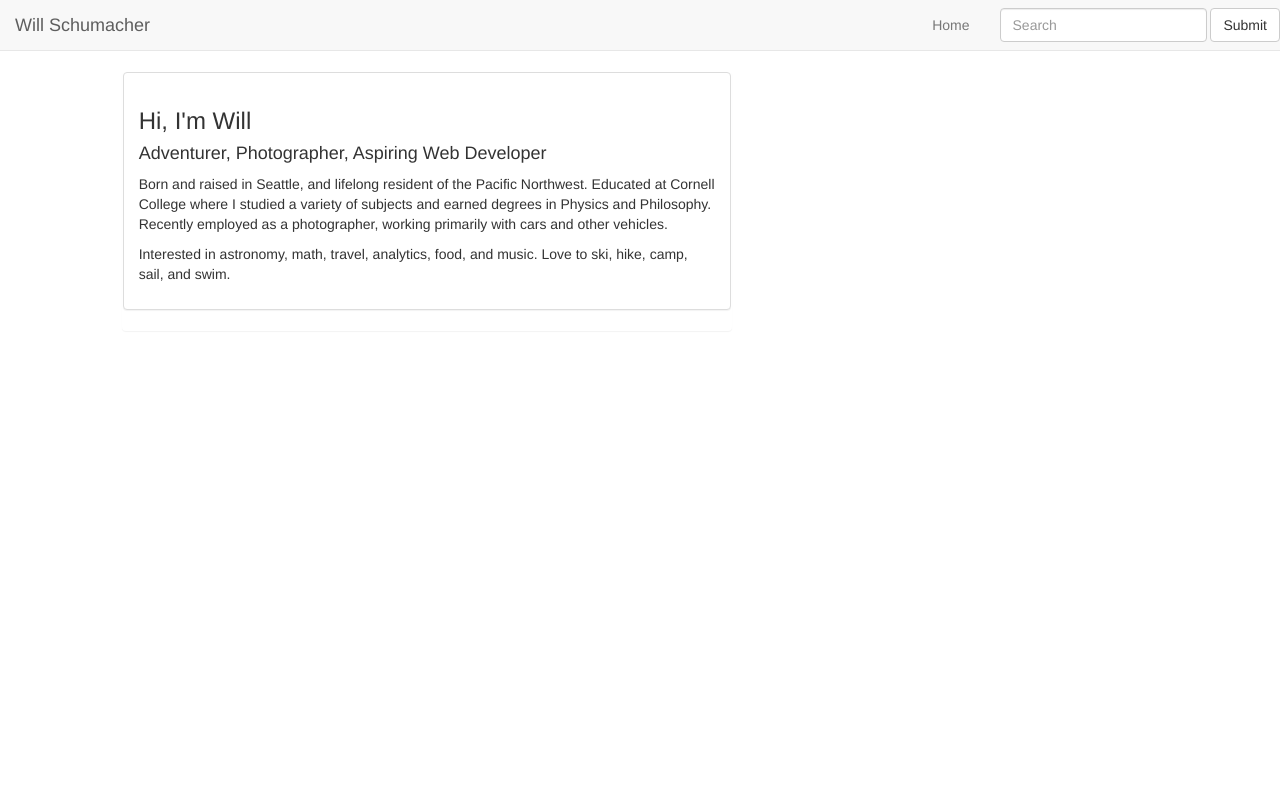
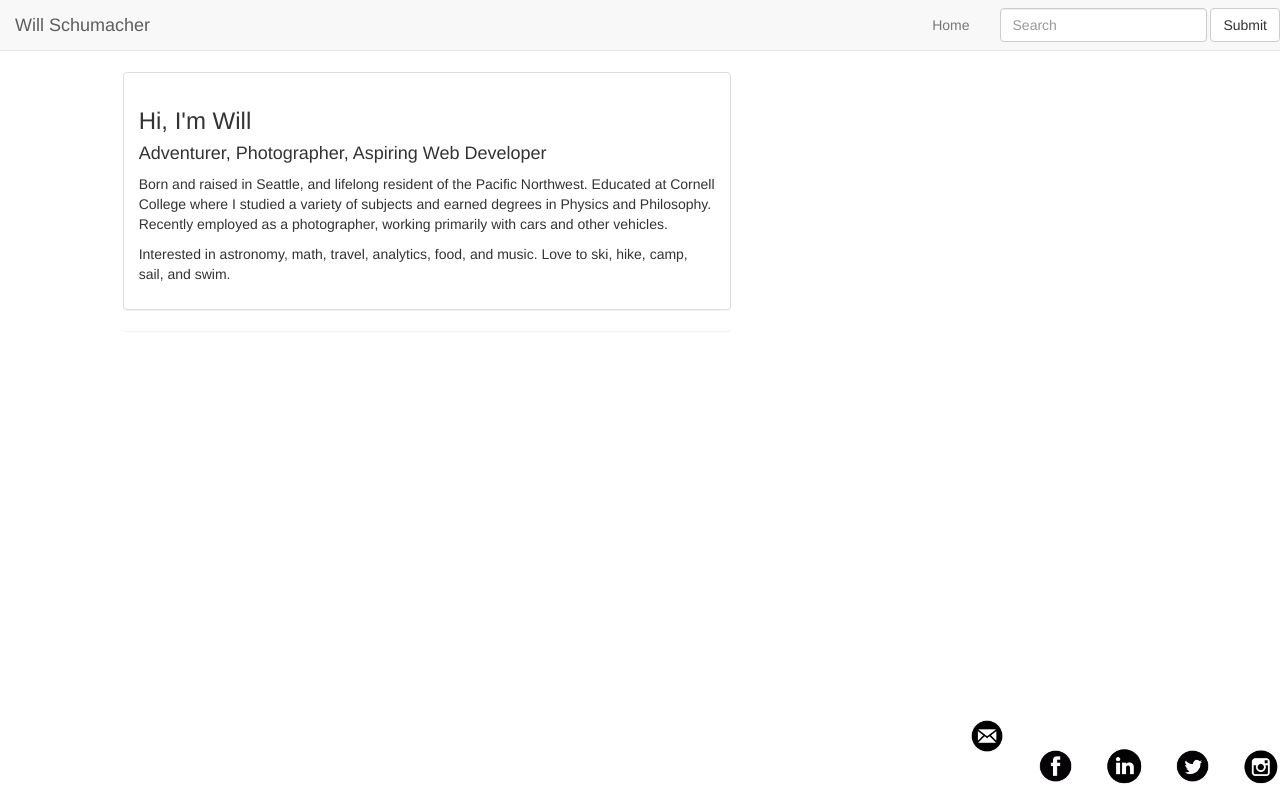
Before and after one commit to WillySchu/personalpage, a plain HTML site: page index.html in a window 1280 px wide. Drawn offline with nearby package versions, Linux system fonts and the light colour scheme.

Commit message:
Add bottom nav

```diff
--- a/index.css
+++ b/index.css
@@ -5,3 +5,8 @@ body {
 section {
 
 }
+
+.logo {
+  height: 3vw;
+  width: auto;
+}
--- a/index.html
+++ b/index.html
@@ -26,8 +26,8 @@
           </button>
         </form>
         <ul class="nav navbar-nav navbar-right">
-        <li><a href="#">Home</a></li>
-      </ul>
+          <li><a href="#">Home</a></li>
+        </ul>
       </nav>
     </header>
     <section class="row">
@@ -46,7 +46,13 @@
     <footer>
       <nav class="navbar navbar-fixed-bottom">
         <div>
-
+          <ul class="nav navbar-nav navbar-right">
+            <li><a href="#"><img class="logo" src="email.png"</a></li>
+            <li><a href="#"><img class="logo" src="facebook.gif"</a></li>
+            <li><a href="#"><img class="logo" src="linkedin.png"</a></li>
+            <li><a href="#"><img class="logo" src="twitter.gif"</a></li>
+            <li><a href="#"><img class="logo" src="instagram.png"</a></li>
+          </ul>
         </div>
       </nav>
     </footer>
```
Also changed, not shown: email.png (added), facebook.gif (added), instagram.png (added), linkedin.png (added), twitter.gif (added), 1 other file.
